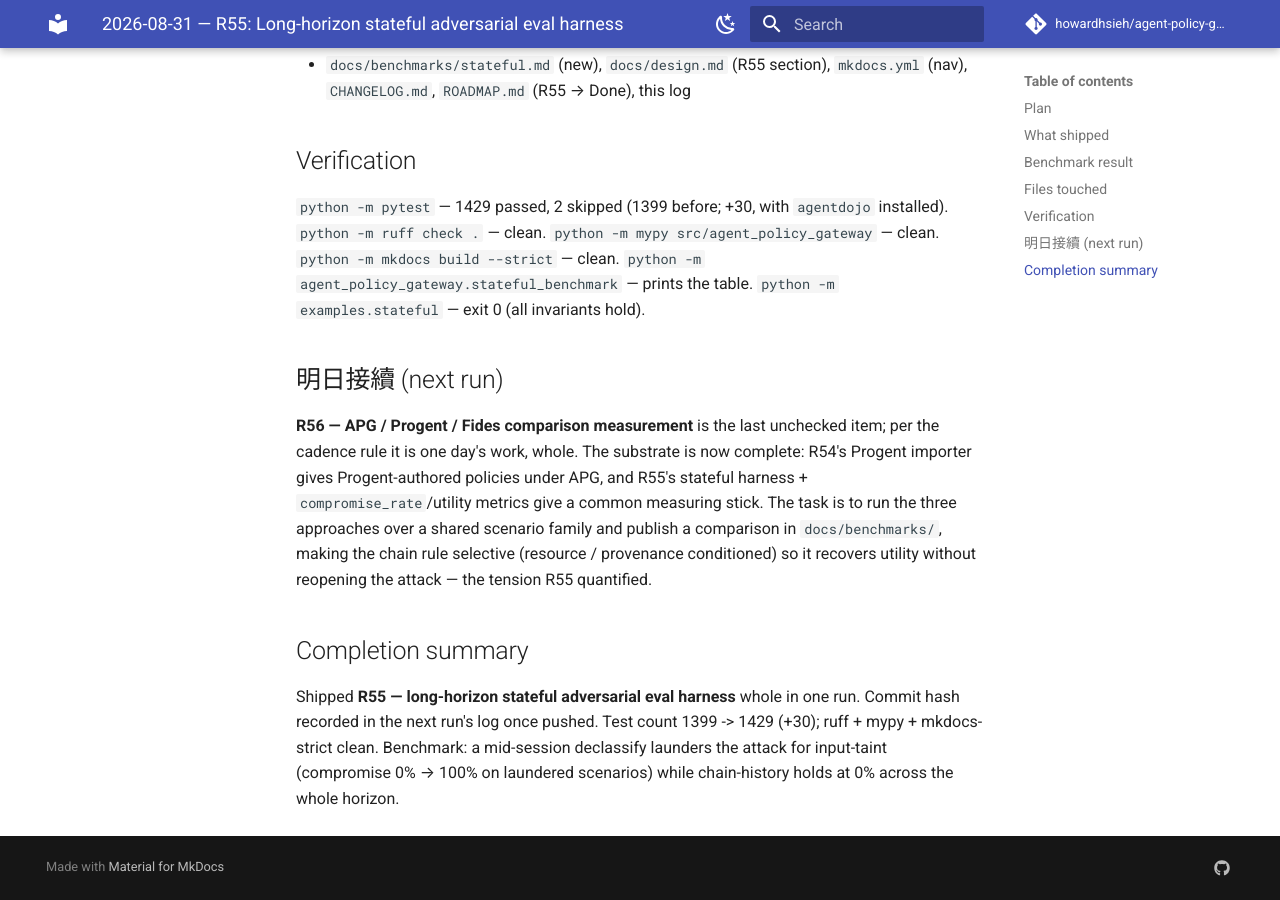
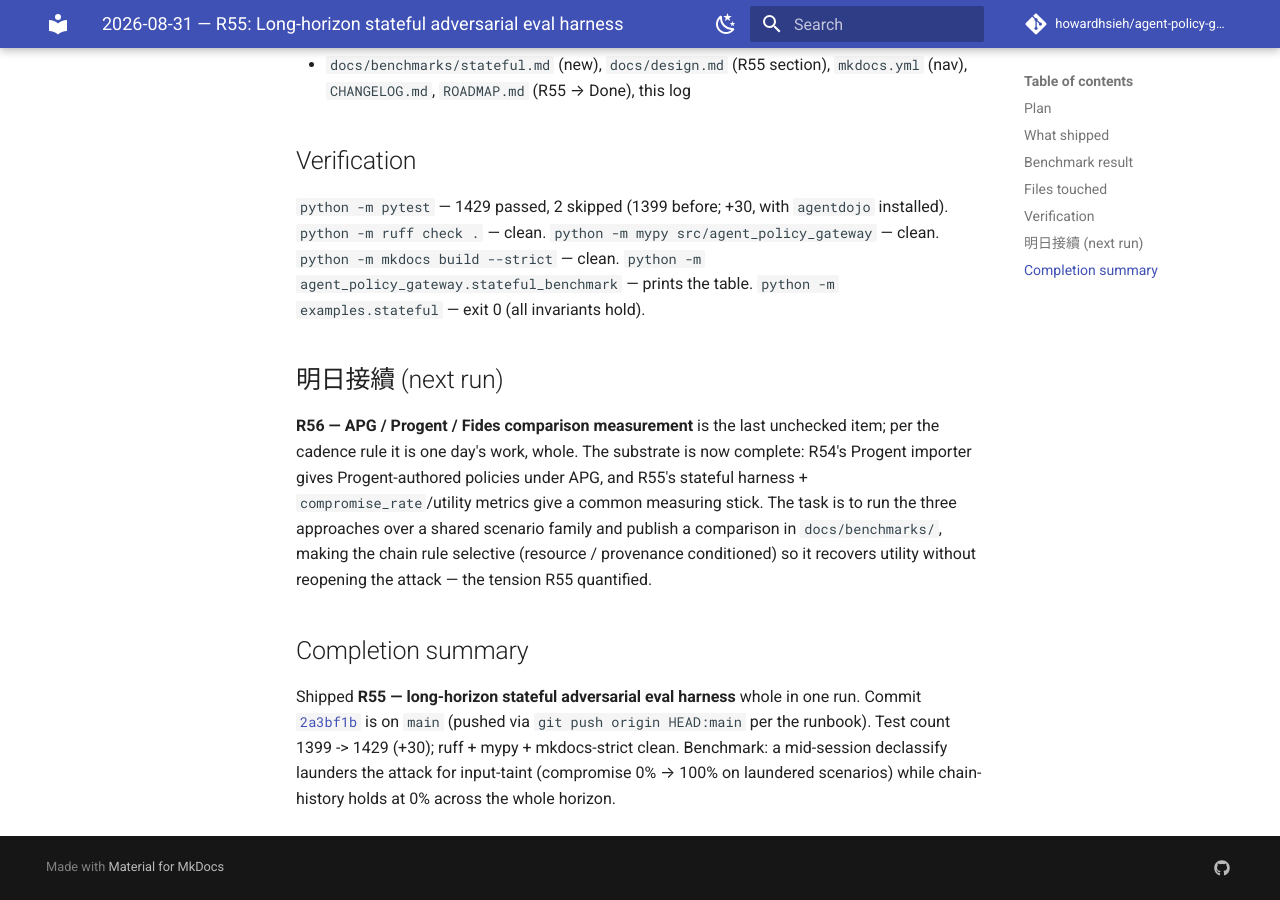
Before and after one commit to howardhsieh/agent-policy-gateway, an MkDocs documentation site: the page built from docs/work-log/2026-08-31.md, in a window 1280 px wide and 900 px high, scrolled down 2140 px. Built offline with MkDocs 1.6.1 and Material for MkDocs 9.7.7, drawn with Linux system fonts in a browser that asks for light colours; comment, search, counter and statistics services are not loaded.

Commit message:
docs: record R55 commit hash in 2026-08-31 work-log
Co-Authored-By: Claude Fable 5 <noreply@anthropic.com>
Claude-Session: https://claude.ai/code/session_01W7vSe9q7X6k9i32ANsjGFQ

```diff
--- a/docs/work-log/2026-08-31.md
+++ b/docs/work-log/2026-08-31.md
@@ -113,8 +113,10 @@ tension R55 quantified.
 ## Completion summary
 
 Shipped **R55 — long-horizon stateful adversarial eval harness** whole in
-one run. Commit hash recorded in the next run's log once pushed. Test count
-1399 -> 1429 (+30); ruff + mypy + mkdocs-strict clean. Benchmark: a
-mid-session declassify launders the attack for input-taint (compromise 0%
-→ 100% on laundered scenarios) while chain-history holds at 0% across the
-whole horizon.
+one run. Commit
+[`2a3bf1b`](https://github.com/howardhsieh/agent-policy-gateway/commit/2a3bf1b)
+is on `main` (pushed via `git push origin HEAD:main` per the runbook).
+Test count 1399 -> 1429 (+30); ruff + mypy + mkdocs-strict clean.
+Benchmark: a mid-session declassify launders the attack for input-taint
+(compromise 0% → 100% on laundered scenarios) while chain-history holds
+at 0% across the whole horizon.
```
